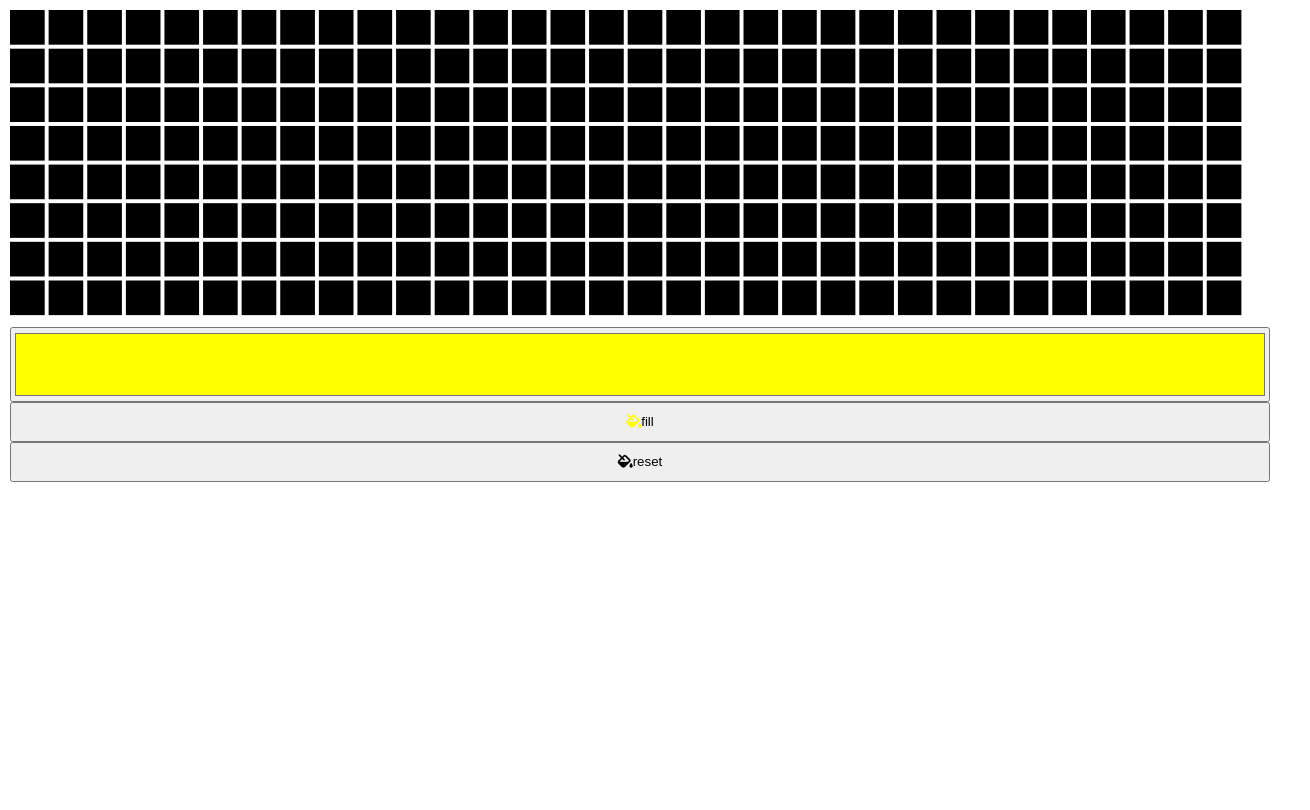
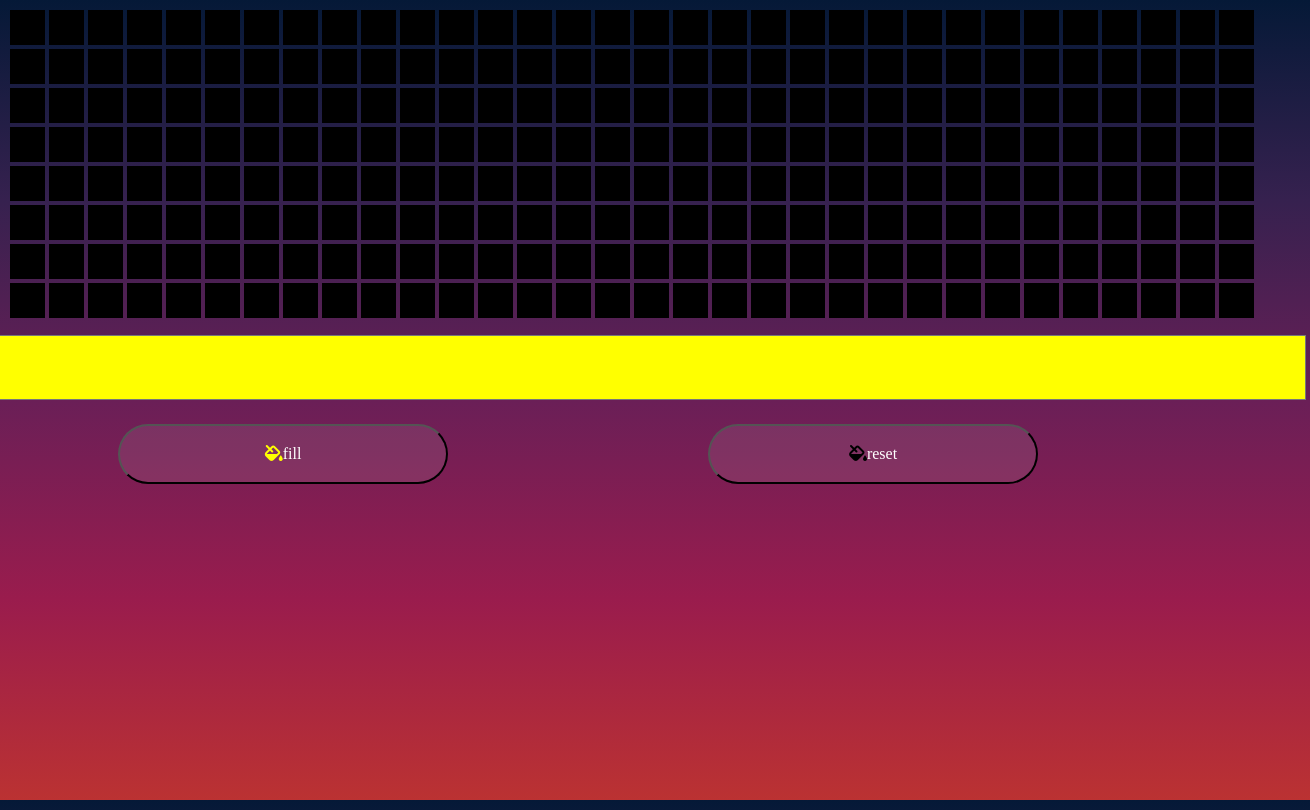
Before and after one commit to GPaddle/panel-painter, a website: page src/client/index.html in a window 1280 px wide. Shown: the whole page, 1310 px wide, since content can reach past the window. Drawn offline with Linux system fonts and the light colour scheme.

Commit message:
Update style.css
Modernize a bit the interface

```diff
--- a/src/client/style.css
+++ b/src/client/style.css
@@ -7,32 +7,42 @@ body {
     margin-top: 10px;
     margin-left: 10px;
     margin-right: 10px;
-
     /* This centers our sketch horizontally. */
     justify-content: center;
-
     /* This centers our sketch vertically. */
     align-items: center;
+    background-image: linear-gradient(to bottom, #051937, #36214f, #6a1f57, #9a1c4d, #bb3232);
+    overflow-x: hidden;
+    width: 100%
 }
-
 
 canvas {
     margin-left: auto;
     margin-right: auto;
-    width: 99vw;
 }
 
 input {
     height: 75px;
     width: 100%;
+    background: transparent;
+    border: transparent;
 }
 
 button {
-    width: 100%;
-    height: 40px;
+    width: 25%;
+    height: 60px;
+    margin: 19px 10vw;
+    border-radius: 50px;
+    background: #bbbbbb20;
+    font-size: 100%;
+    color: #fff;
+    font-family: century-gothic;
+    text-transform: full-width uppercase;
 }
 
-.Control {
-    display: flex;
-    flex-flow: column;
+
+#Control {
+
+    margin: 0 -20px;
+
 }
```
